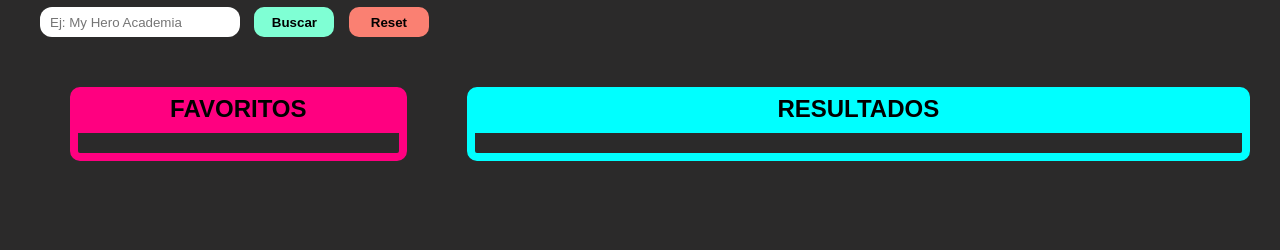
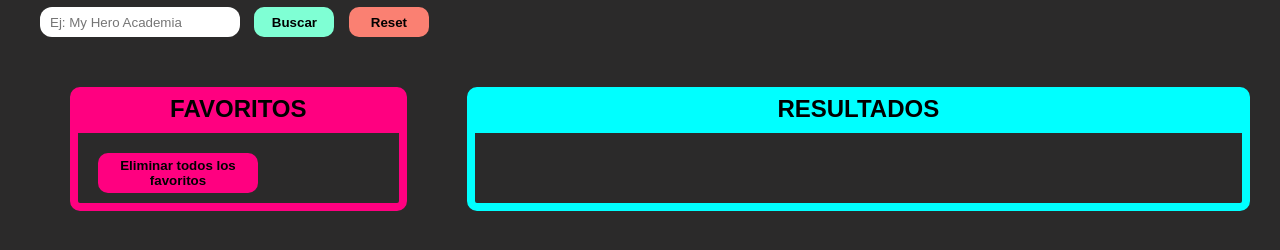
Before and after one commit to MarianelaLandoni/Buscador-series-anime, a website: page src/html/index.html in a window 1280 px wide. Shown: the part 80-330 px from the top of the page. Drawn offline with nearby package versions, Linux system fonts and the light colour scheme; files that its build step writes are made by us from their sources; a web font is replaced by a local one.

Commit message:
Add reset all favourites button

```diff
--- a/src/html/index.html
+++ b/src/html/index.html
@@ -45,6 +45,9 @@
         <section class="favorites">
           <h3 class="titleFav">Favoritos</h3>
           <ul class="ulFavorites js_listFavourites"></ul>
+          <button class="resetAllFavs js_resetAllFavs">
+            Eliminar todos los favoritos
+          </button>
         </section>
 
         <section class="results">
--- a/src/js/00_variables.js
+++ b/src/js/00_variables.js
@@ -6,7 +6,7 @@ const btnSearch = document.querySelector('.js_btnSearch');
 const btnReset = document.querySelector('.js_btnReset');
 const listResults = document.querySelector('.js_listResults');
 const listFavourites = document.querySelector('.js_listFavourites');
-
+const resetAllFavs = document.querySelector('.js_resetAllFavs');
 //Array para guardar los datos de búsqueda de la usuaria
 
 let dataAnime = [];
--- a/src/scss/layout/_page.scss
+++ b/src/scss/layout/_page.scss
@@ -1,5 +1,7 @@
 .body{
     background-color: rgb(43, 42, 42);
+    font-family: 'Edu SA Beginner', sans-serif;
+
 }
 
 .main {
@@ -11,7 +13,6 @@
     padding-left: 40px;
     padding-top: 40px;
     text-align: start;
-    font-family: 'Edu SA Beginner', sans-serif;
 
     &__title{
         color: aquamarine;
@@ -82,6 +83,18 @@
             padding-bottom: 10px;
 
         }
+
+        .resetAllFavs{
+            border: none;
+            width: 160px;
+            height: 40px;
+            background-color: rgb(255, 0, 128);;
+            color: black;
+            font-weight: bold;
+            border-radius: 10px;
+            margin-bottom: 10px;
+            margin-left: 20px;
+        }
         .results{
             margin: 30px;
             width: 70%;
@@ -113,12 +126,12 @@
 
        .ulResults{
         display: grid;
-    grid-template-columns: 1fr 1fr 1fr 1fr;
+        grid-template-columns: 1fr 1fr 1fr 1fr;
        }
 
        .ulFavorites{
         display: grid;
-    grid-template-columns: 1fr 1fr;
+        grid-template-columns: 1fr 1fr;
        }
 
     }
```
Also changed, not shown: docs/assets/js/main.js (+1 -1 lines), src/js/03_reset.js (+10 -0 lines).
